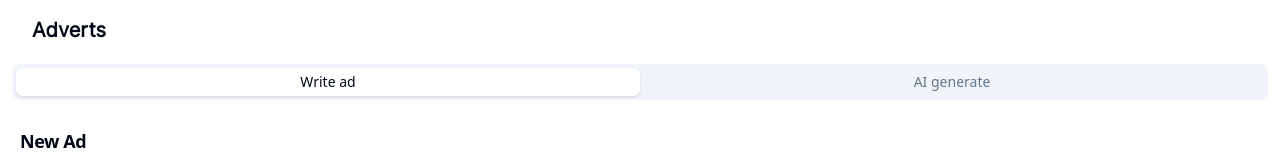
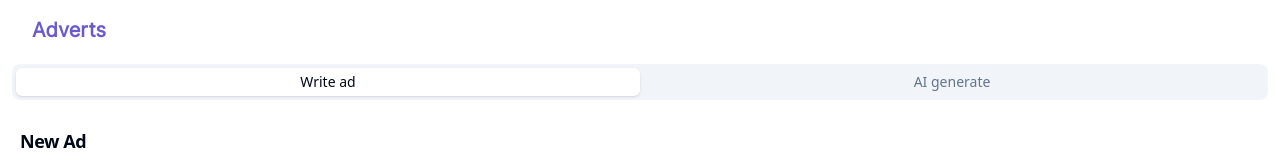
Before and after one commit to james-e-o/Newsletter-App, a Next.js app: page /ads/new in a window 1280 px wide. Shown: the top 160 px of the page. Built offline with nearby package versions, Linux system fonts and the light colour scheme.

Commit message:
newsleta11/20 home(1)

```diff
--- a/src/app/ads/layout.js
+++ b/src/app/ads/layout.js
@@ -1,7 +1,7 @@
 export default function AdsLayout({ children }) {
     return (
         <div className='mx-3 flex flex-col overflow-hidden h-[98.5vh]'>
-            <h2 className='font-extrabold font-Inter px-5 pb-0 mb-5 pt-4'>Adverts</h2>
+            <h2 className='font-extrabold text-[slateblue] font-Inter px-5 pb-0 mb-5 pt-4'>Adverts</h2>
             {children}
         </div>
     );
```
